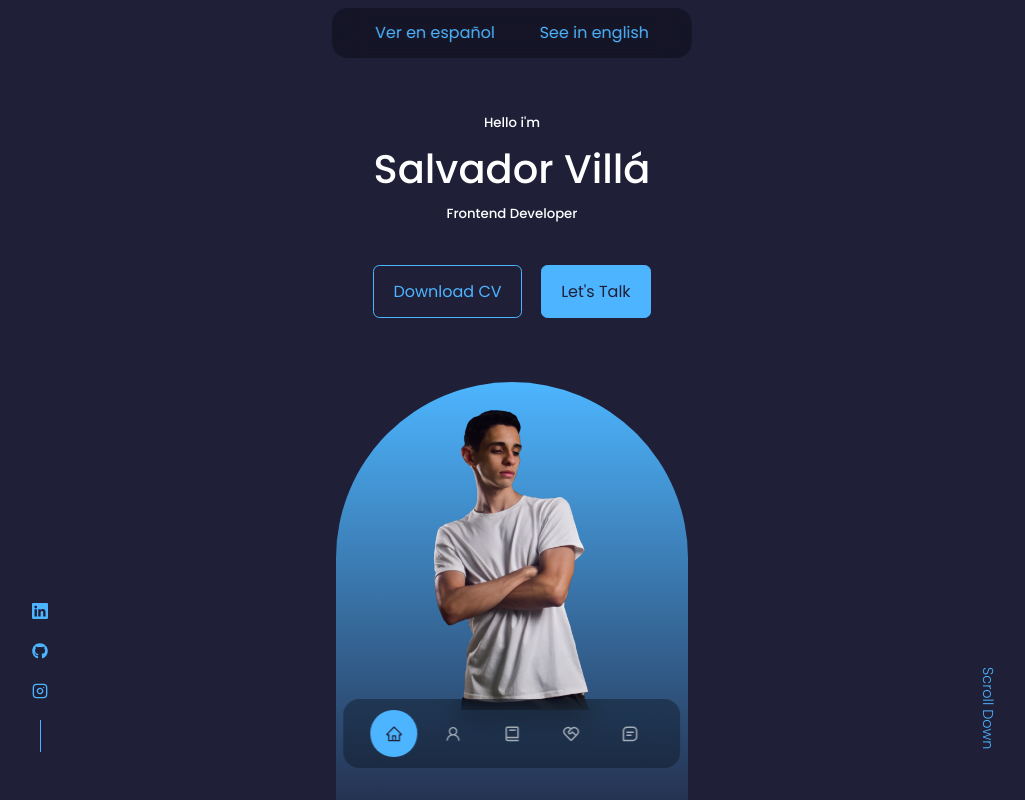
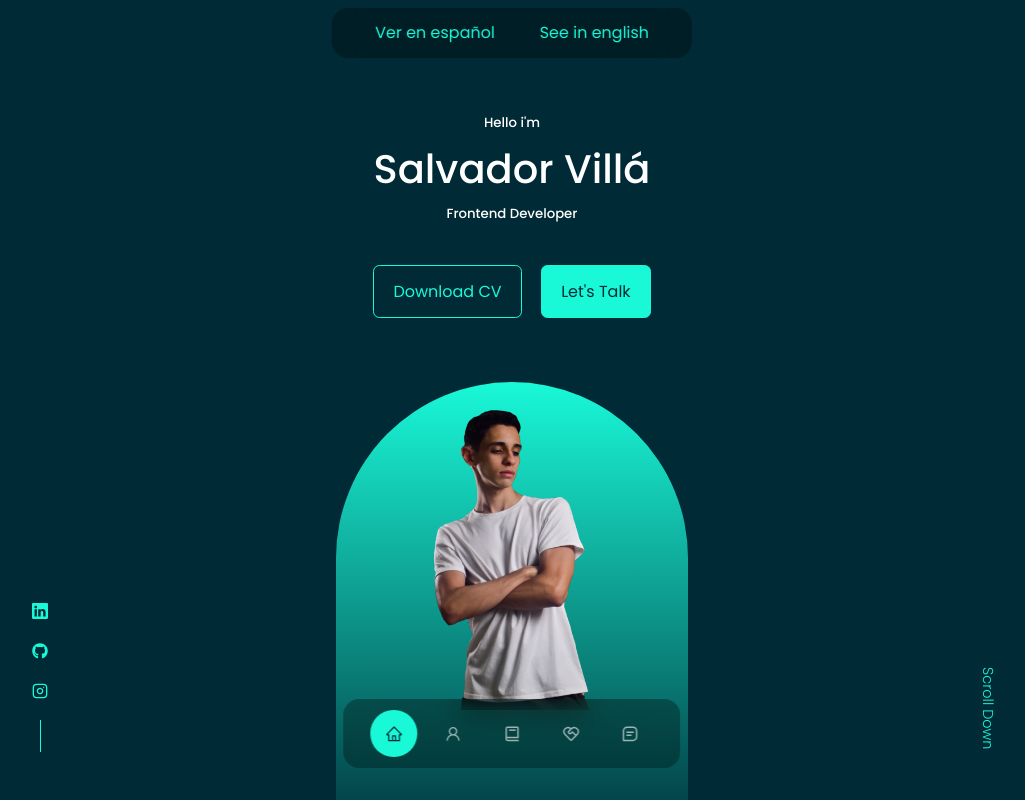
Before and after one commit to Salvador-dev/website, a React (Create React App) app: page / in a window 1280 px wide. Shown: the top 800 px of the page, without its empty margins (128-1153 px from the left). Built offline with nearby package versions, Linux system fonts and the light colour scheme.

Commit message:
paleta de colores actualizada

```diff
--- a/src/index.css
+++ b/src/index.css
@@ -10,11 +10,27 @@
     text-decoration: none;
 }
 
-:root {
+/* :root {
     --color-bg: #1f1f38;
     --color-bg-variant: #2c2c6c;
     --color-primary: #4db5ff;
     --color-primary-variant: rgba(77, 181, 255, 0.4);
+    --color-white: #fff;
+    --color-light: rgba(255, 255, 255, 0.6);
+
+    --transition: all 400ms ease;
+
+    --container-width-lg: 75%;
+    --container-width-md: 86%;
+    --container-width-sm: 90%;
+
+} */
+
+:root {
+    --color-bg: #002b36;
+    --color-bg-variant: #46494d87;
+    --color-primary: #19f9d8;
+    --color-primary-variant: #19f9d8;
     --color-white: #fff;
     --color-light: rgba(255, 255, 255, 0.6);
 
```
